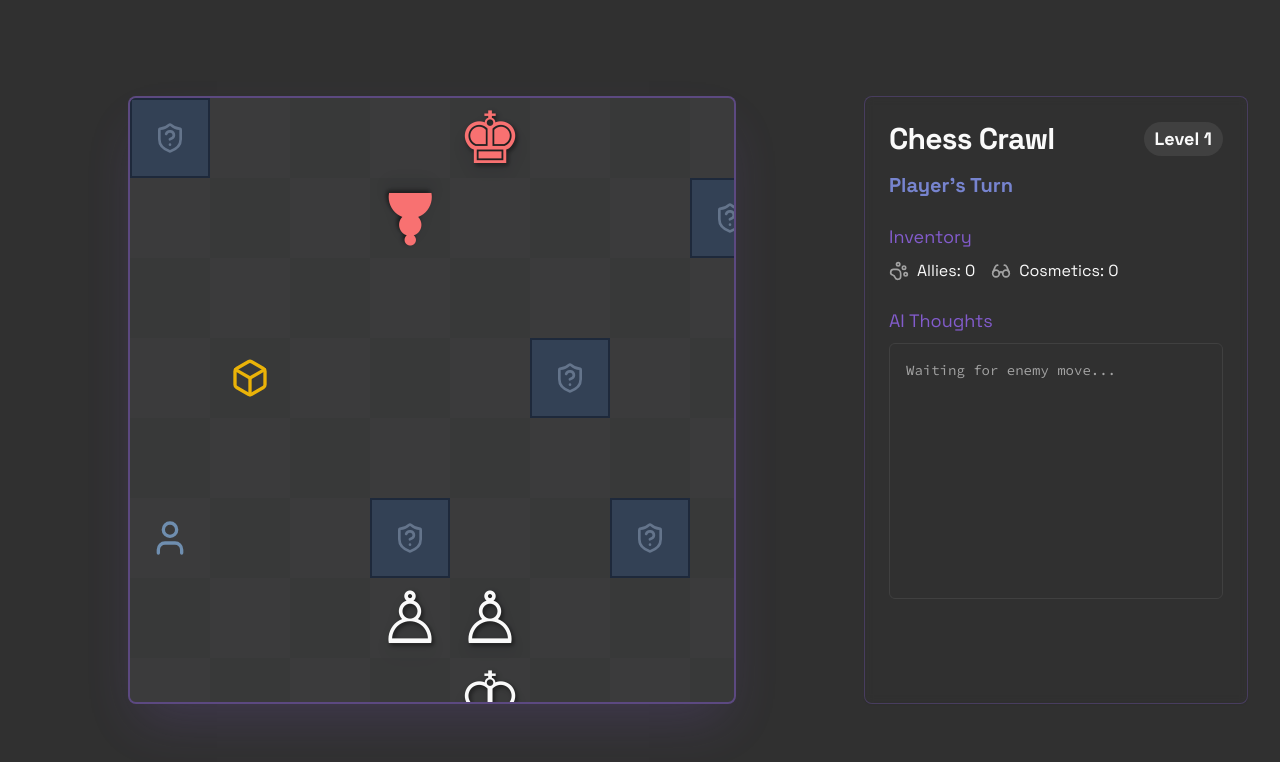
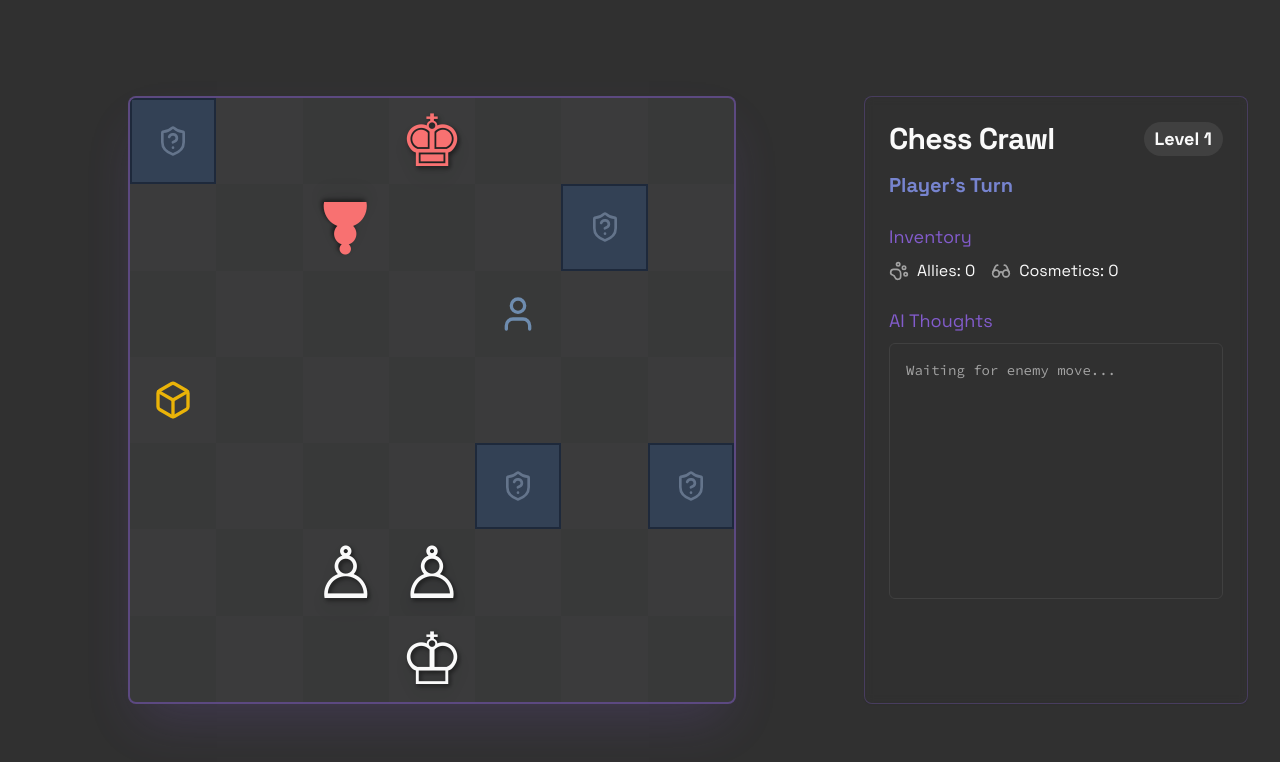
Before and after one commit to denys-experiments/chess-crawl-ai, a Next.js app: page / in a window 1280 px wide. Shown: the top 762 px of the page. Built offline with nearby package versions, Linux system fonts and the light colour scheme.

Commit message:
Make 8x8 board fit the screen without scrolling, only requiring scrollin

```diff
--- a/src/components/game/board.tsx
+++ b/src/components/game/board.tsx
@@ -59,22 +59,24 @@ export function GameBoard({ board, onTileClick, selectedPiece, availableMoves }:
   const height = board.length;
   const width = board[0].length;
   const cellSizeRem = 5;
+  const isLargeBoard = width > 8 || height > 8;
 
   return (
     <div
       ref={containerRef}
       onMouseDown={handleMouseDown}
-      className="w-full max-w-[calc(100vh-12rem)] max-h-[calc(100vh-12rem)] bg-gray-500/10 rounded-lg border-2 border-primary/50 shadow-2xl shadow-primary/20 overflow-auto cursor-grab"
+      className="w-full max-w-[calc(100vh-12rem)] max-h-[calc(100vh-12rem)] bg-gray-500/10 rounded-lg border-2 border-primary/50 shadow-2xl shadow-primary/20 overflow-auto cursor-grab flex items-center justify-center"
     >
       <div
         className="grid relative"
         style={{
           gridTemplateColumns: `repeat(${width}, minmax(0, 1fr))`,
           gridTemplateRows: `repeat(${height}, minmax(0, 1fr))`,
-          width: `${width * cellSizeRem}rem`,
-          height: `${height * cellSizeRem}rem`,
-          minWidth: '100%',
-          minHeight: '100%',
+          width: isLargeBoard ? `${width * cellSizeRem}rem` : '100%',
+          height: 'auto',
+          aspectRatio: `${width} / ${height}`,
+          minWidth: isLargeBoard ? '100%' : 'auto',
+          minHeight: isLargeBoard ? '100%' : 'auto',
         }}
       >
         {board.map((row, y) =>
--- a/src/lib/game-logic.ts
+++ b/src/lib/game-logic.ts
@@ -41,8 +41,8 @@ function shuffle<T>(array: T[]): T[] {
 }
 
 export function initializeBoard(level: number, carryOverPieces: Piece[] = []): Board {
-  const width = Math.min(14, 8 + Math.floor(level / 3) + (level > 2 ? Math.floor(Math.random() * 3) - 1 : 0));
-  const height = Math.min(14, 8 + Math.floor(level / 4) + (level > 4 ? Math.floor(Math.random() * 3) - 1 : 0));
+  const width = Math.min(14, 7 + Math.floor(level / 2) + (level > 2 ? Math.floor(Math.random() * 3) - 1 : 0));
+  const height = Math.min(14, 7 + Math.floor(level / 3) + (level > 3 ? Math.floor(Math.random() * 3) - 1 : 0));
 
   const board: Board = Array(height).fill(null).map(() => Array(width).fill(null));
 
```
